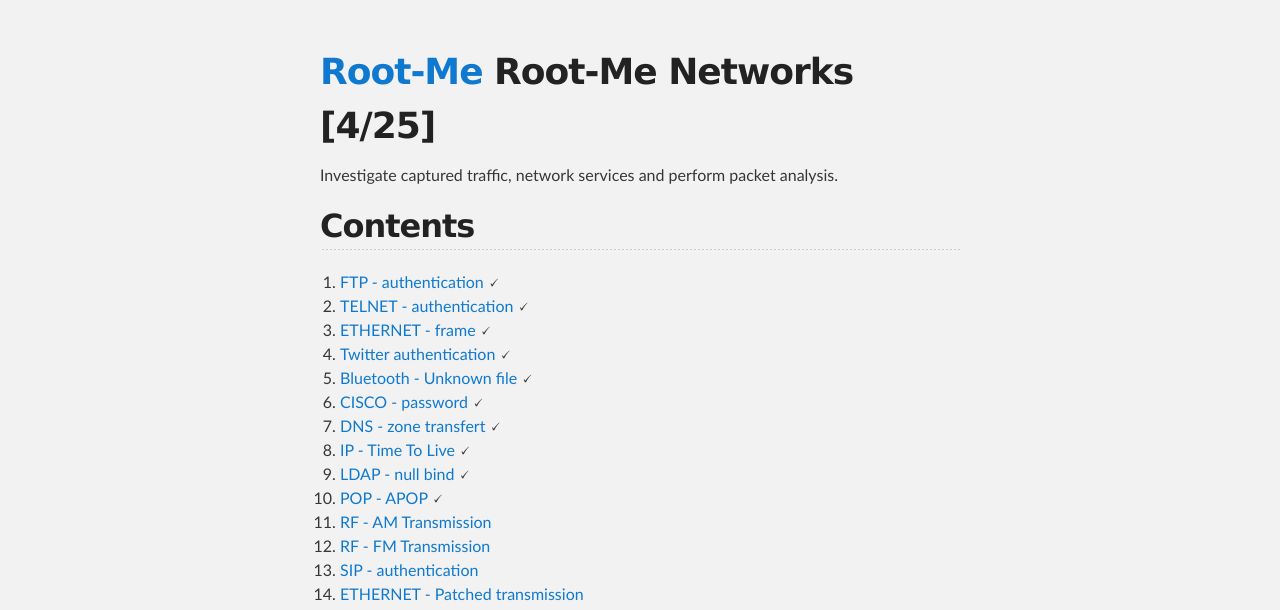
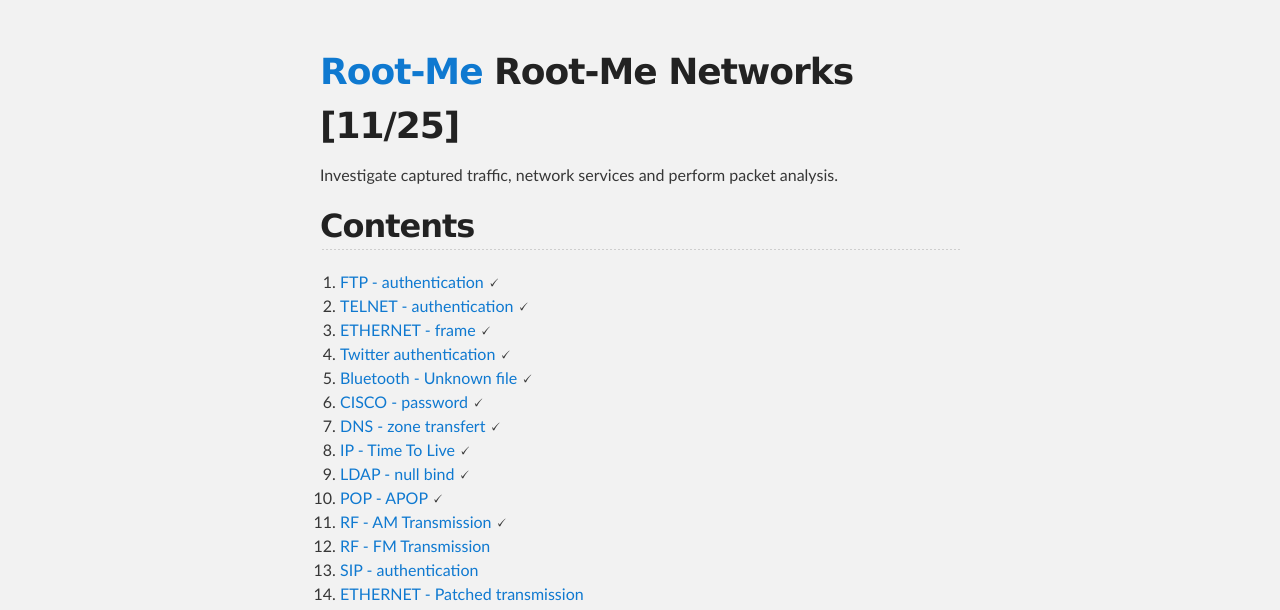
Before and after one commit to djm89uk/djm89uk.github.io, a Jekyll site: the page built from rootme_net.md, in a window 1280 px wide and 900 px high. Shown: the part 215-825 px from the top of the window. Built offline with Jekyll 4.4.1, drawn with Linux system fonts in a browser that asks for light colours; our own code applies the rules of GitHub Pages for plain Markdown files.

Commit message:
Update rootme_net.md

```diff
--- a/rootme_net.md
+++ b/rootme_net.md
@@ -1,4 +1,4 @@
-# [Root-Me](./rootme.md) Root-Me Networks [4/25]
+# [Root-Me](./rootme.md) Root-Me Networks [11/25]
 
 Investigate captured traffic, network services and perform packet analysis.
 
@@ -14,7 +14,7 @@ Investigate captured traffic, network services and perform packet analysis.
 8. [IP - Time To Live](#ip-time-to-live) 🗸
 9. [LDAP - null bind](#ldap-null-bind) 🗸
 10. [POP - APOP](#pop-apop) 🗸
-11. [RF - AM Transmission](#rf-am-transmission)
+11. [RF - AM Transmission](#rf-am-transmission) 🗸
 12. [RF - FM Transmission](#rf-fm-transmission)
 13. [SIP - authentication](#sip-authentication)
 14. [ETHERNET - Patched transmission](#ethernet-patched-transmission)
```
